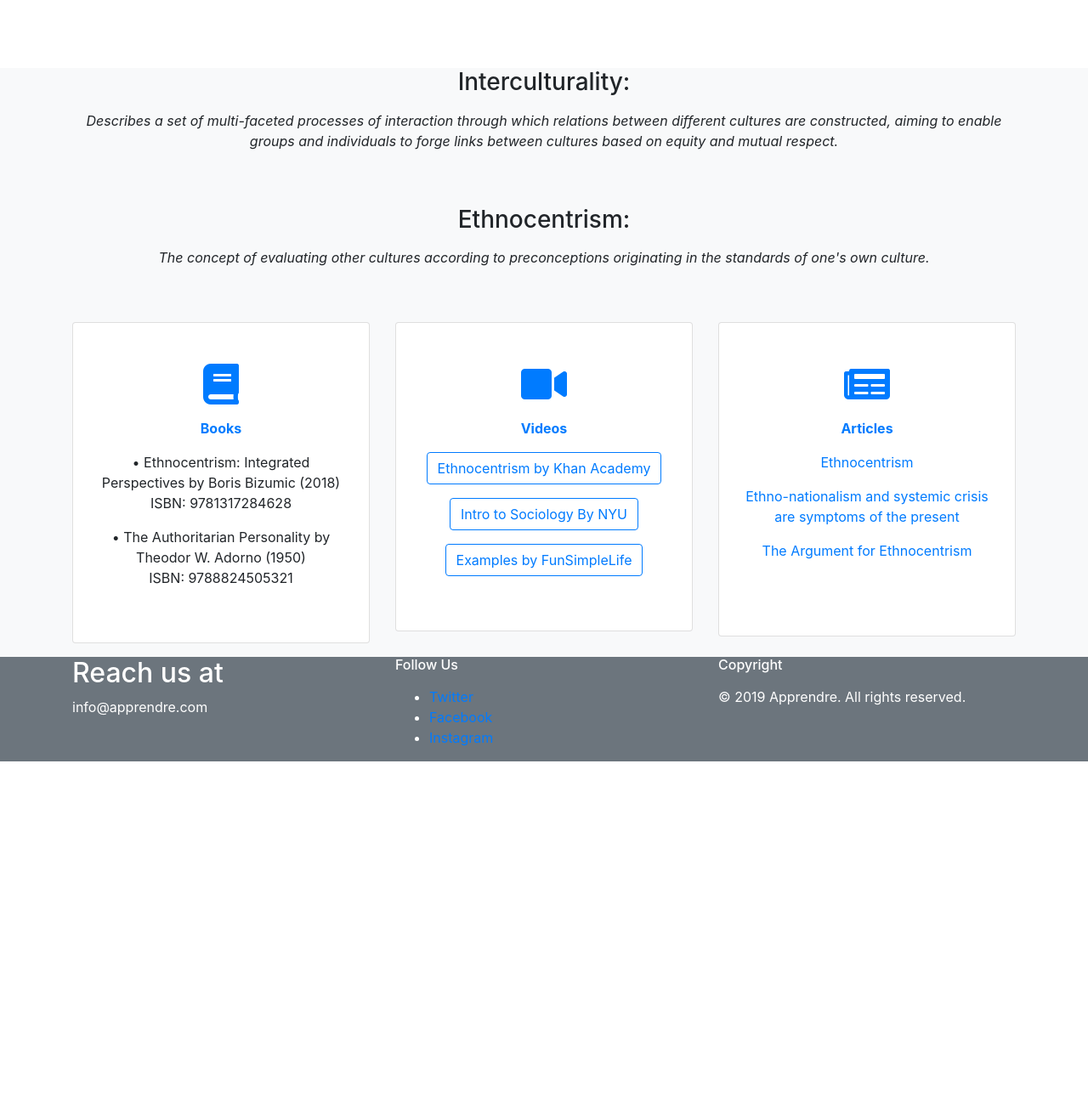
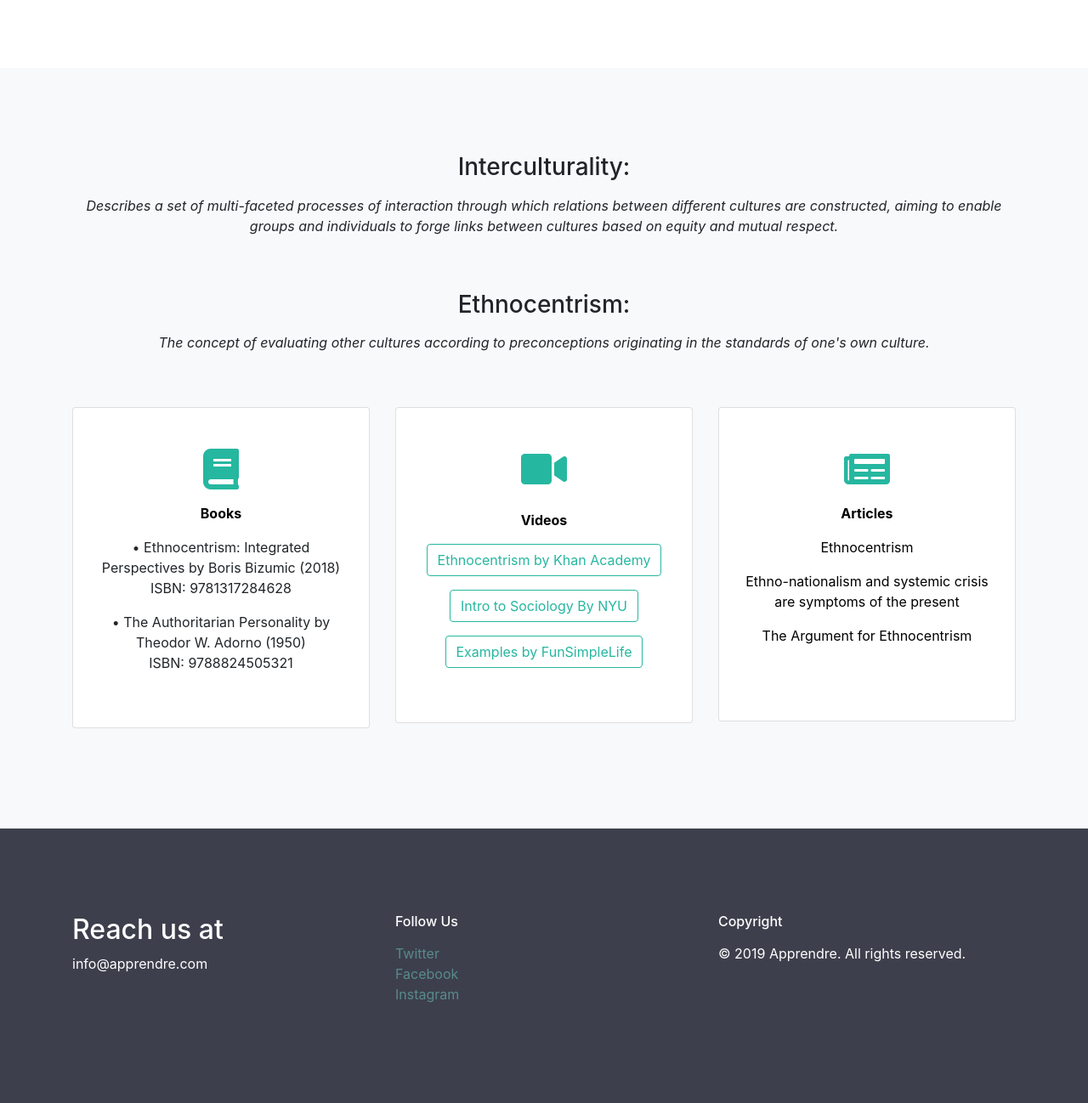
Before and after one commit to michaelroudnitski/cultureplatform, a Django app: page /learn in a window 1280 px wide. Shown: the whole page at 85% size. Before the commit the page ends 896 px from the top, so only its background shows below. Run offline with Django 3.2, Linux system fonts and the light colour scheme; some libraries are stand-ins or nearby versions.

Commit message:
update lean 2.0

```diff
--- a/cultureplatform/main/templates/base.html
+++ b/cultureplatform/main/templates/base.html
@@ -24,7 +24,8 @@
         {% endblock %}
     </head>
     <body>
+        <div class="blackbg">
         {% block body %}
         {% endblock %}
-
+        </div>
     </body>
--- a/cultureplatform/main/templates/learn.html
+++ b/cultureplatform/main/templates/learn.html
@@ -1,20 +1,7 @@
-<!DOCTYPE html>
-<html lang="en-US">
-  <head>
-    <meta charset="UTF-8">
-    <meta http-equiv="X-UA-Compatible" content="IE=edge">
-    <meta name="viewport" content="width=device-width, initial-scale=1">
-    <title>Apprendre</title>
-    <meta name="description" content="A Digital Agency Website landing page template built by TemplateFlip.com"/>
-    <link href="https://fonts.googleapis.com/css?family=Montserrat:400,500,700" rel="stylesheet">
-    <link href="https://use.fontawesome.com/releases/v5.0.9/css/all.css" rel="stylesheet">
-    <link href="css/aos.css" rel="stylesheet">
-    <link href="css/ekko-lightbox.css" rel="stylesheet">
-    <link href="styles/bootstrap.css" rel="stylesheet">
-    <link href="styles/main.css" rel="stylesheet">
-  </head>
-  <body id="top">
-      <div class="container pt-4">
+{% extends 'base.html'%}
+
+{% block body %}
+           <div class=" container pt-4">
         <nav class="navbar navbar-expand-lg navbar-dark bg-transparent px-0"><a class="text-white navbar-brand" href="index.html">Apprendre</a>
         <button class="navbar-toggler" type="button" data-toggle="collapse" data-target="#da-navbarNav" aria-controls="da-navbarNav" aria-expanded="false" aria-label="Toggle navigation"><span class="navbar-toggler-icon"></span></button>
         <div class="collapse navbar-collapse text-uppercase" id="da-navbarNav">
@@ -55,7 +42,7 @@
             <div class="col-lg-4 col-md-6">
               <div class="card mb-4">
                 <div class="card-body py-5" data-aos="zoom-in" data-aos-duration="1000">
-                  <div class="text-primary"><i class="pb-3 fas fa-video fa-3x"></i>
+                  <div class="text-primary"><i class="pb-4 fas fa-video fa-3x"></i>
                     <p class="font-weight-bold text-black">Videos</p>
                   </div>
                   <p><button type="button" class="btn btn-outline-primary"><a href="https://www.youtube.com/watch?v=HlXAeOnU520"> Ethnocentrism by Khan Academy </a></button></p>
@@ -71,9 +58,9 @@
                   <div class="text-primary"><i class="pb-3 fas fa-newspaper fa-3x"></i>
                     <p class="font-weight-bold text-black">Articles</p>
                   </div>
-                  <p><a href="https://explorable.com/ethnocentrism">Ethnocentrism</a></p>
-                  <p><a href="https://theconversation.com/oxford-style-debate-ethno-nationalism-and-systemic-crisis-are-symptoms-of-the-present-104040"> Ethno-nationalism and systemic crisis are symptoms of the present</a></p>
-                  <p><a href="http://www.diversityjournal.com/9336-the-argument-for-ethnocentrism/"> The Argument for Ethnocentrism</a></p><br>
+                  <p><a href="https://explorable.com/ethnocentrism" class="text-black">Ethnocentrism</a></p>
+                  <p><a href="https://theconversation.com/oxford-style-debate-ethno-nationalism-and-systemic-crisis-are-symptoms-of-the-present-104040" class="text-black"> Ethno-nationalism and systemic crisis are symptoms of the present</a></p>
+                  <p><a href="http://www.diversityjournal.com/9336-the-argument-for-ethnocentrism/" class="text-black"> The Argument for Ethnocentrism</a><br><br></p>
                 </div>
               </div>
             </div>
@@ -120,11 +107,4 @@
     <button class="btn btn-primary"><span class="icon"><i class="fas fa-angle-up fa-2x"></i></span></button>
   </div>
 
-  <script src="https://code.jquery.com/jquery-3.3.1.min.js"></script>
-  <script src="https://cdnjs.cloudflare.com/ajax/libs/popper.js/1.14.0/umd/popper.min.js"></script>
-  <script src="https://maxcdn.bootstrapcdn.com/bootstrap/4.1.0/js/bootstrap.min.js"></script>
-  <script src="js/aos.js"></script>
-  <script src="js/ekko-lightbox.min.js"></script>
-  <script src="scripts/main.js"></script>
-</body>
-</html>
+{% endblock %}
```
